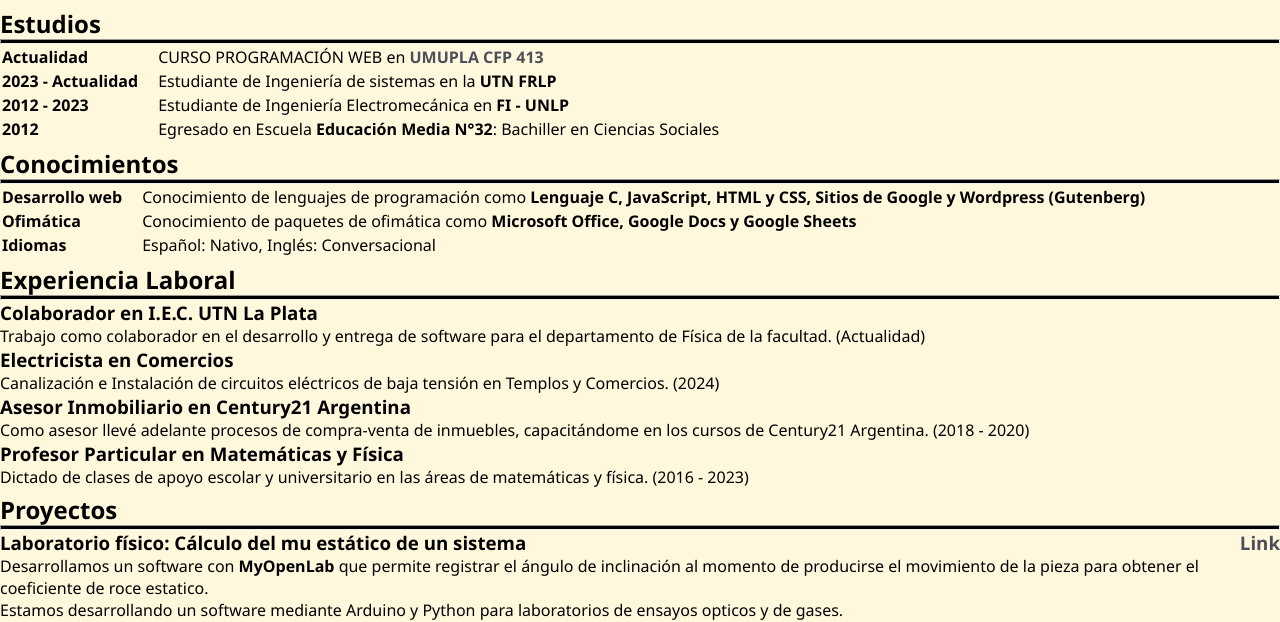
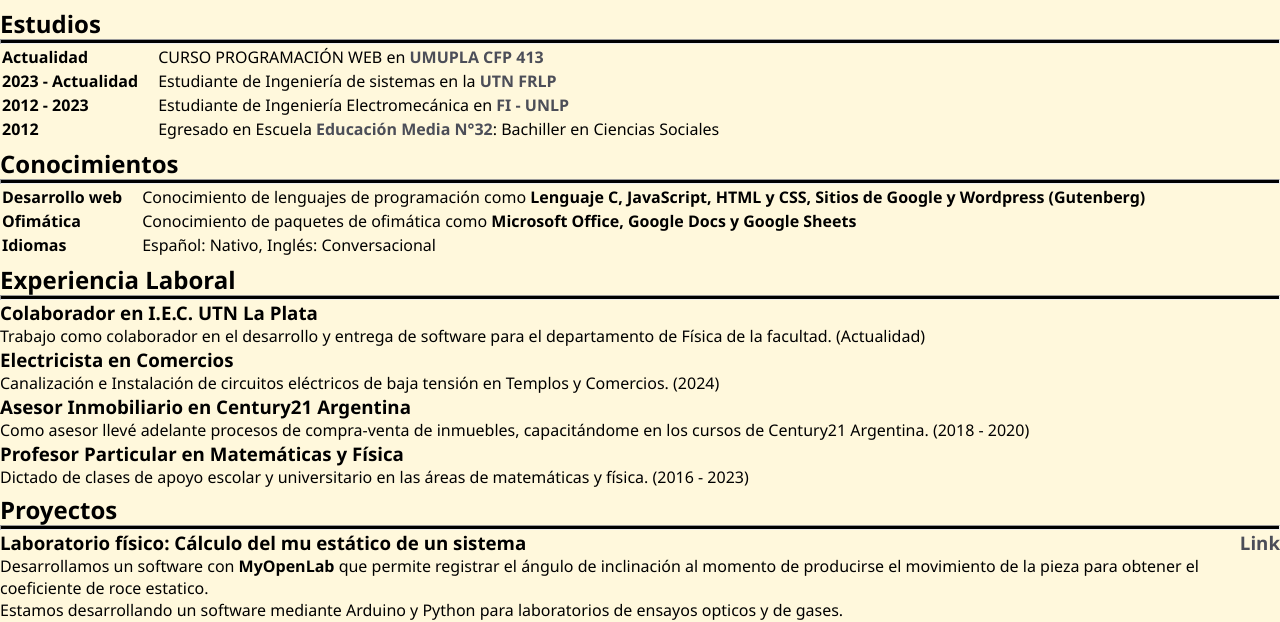
Before and after one commit to marcosadrianl/site, a plain HTML site: page index.html in a window 1280 px wide. Shown: the part 185-807 px from the top of the page. Drawn offline with Linux system fonts and the light colour scheme.

Commit message:
Update index.html

```diff
--- a/index.html
+++ b/index.html
@@ -87,17 +87,17 @@
         <tr>
             <th>2023 - Actualidad</th>
             <th>&emsp;</th>
-            <td>Estudiante de Ingeniería de sistemas en la <b>UTN FRLP</b></td>
+            <td>Estudiante de Ingeniería de sistemas en la <a href="https://www.frlp.utn.edu.ar/" target="_blank"><b>UTN FRLP</b></a></td>
         </tr>
         <tr>
             <th>2012 - 2023</th>
             <th>&emsp;</th>
-            <td>Estudiante de Ingeniería Electromecánica en <b>FI - UNLP</b></td>
+            <td>Estudiante de Ingeniería Electromecánica en <a href="https://ing.unlp.edu.ar/" target="_blank"><b>FI - UNLP</b></a></td>
         </tr>
         <tr>
             <th>2012</th>
             <th>&emsp;</th>
-            <td>Egresado en Escuela <b>Educación Media N°32</b>: Bachiller en Ciencias Sociales</td>
+            <td>Egresado en Escuela <a href="https://uanormal1-bue.infd.edu.ar/sitio/" target="_blank"><b>Educación Media N°32</b></a>: Bachiller en Ciencias Sociales</td>
         </tr>
     </table>
     <br>
```
